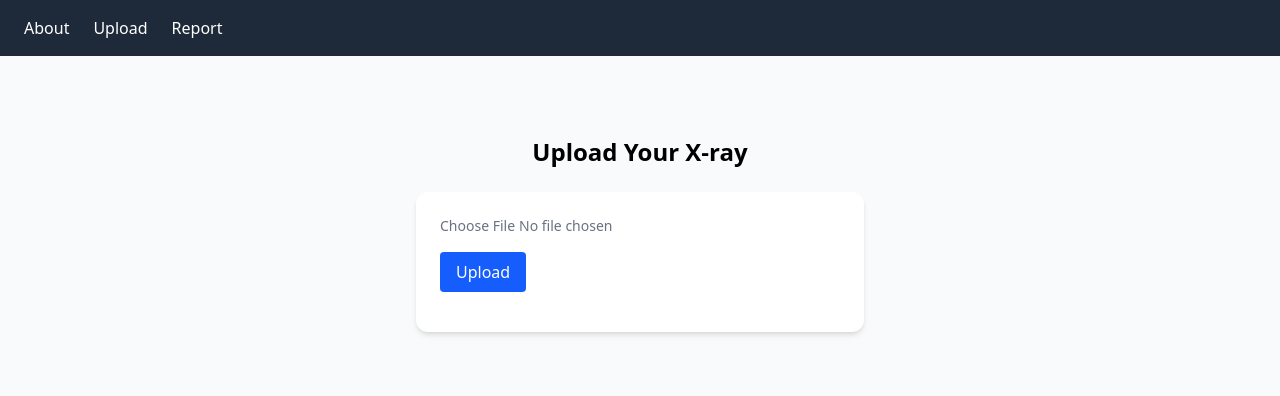
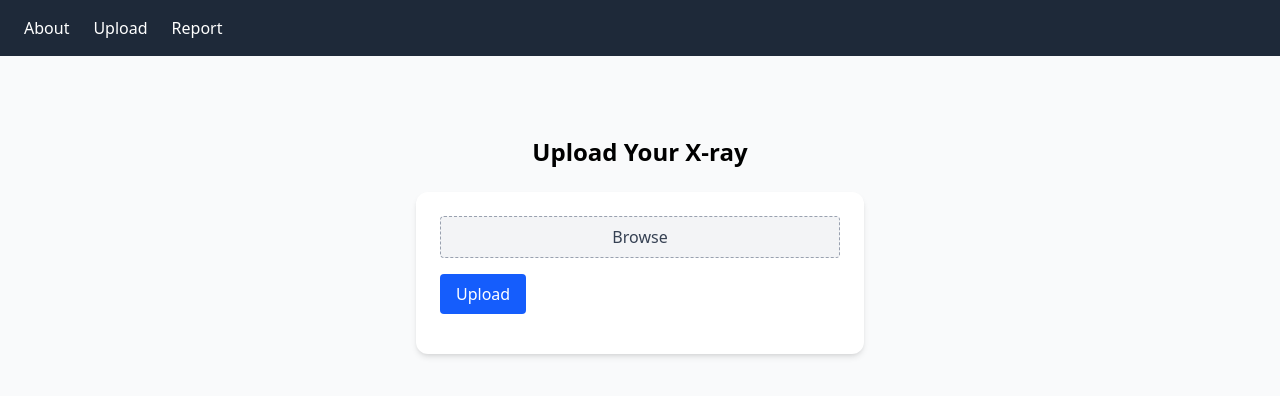
Before and after one commit to aristocrat71/Bone.ai, a React (Vite) app in the folder frontend/: page /dashboard in a window 1280 px wide. Shown: the top 396 px of the page. Built offline with nearby package versions, Linux system fonts and the light colour scheme.

Commit message:
improved browse image and added image preview

```diff
--- a/frontend/src/components/ImageUploader.jsx
+++ b/frontend/src/components/ImageUploader.jsx
@@ -5,9 +5,19 @@ const ImageUploader = () => {
   const [image, setImage] = useState(null);
   const [status, setStatus] = useState('');
   const [processedImageUrl, setProcessedImageUrl] = useState(null);
+  const [previewUrl, setPreviewUrl] = useState(null);
   const userName = getLoggedInUsername();
 
-  const handleImageChange = (e) => setImage(e.target.files[0]);
+  const handleImageChange = (e) => {
+    const file = e.target.files[0];
+    setImage(file);
+    if (file) {
+      setPreviewUrl(URL.createObjectURL(file));
+    } else {
+      setPreviewUrl(null);
+    }
+  };
+
 
   const handleUpload = async () => {
     if (!image) {
@@ -41,7 +51,25 @@ const ImageUploader = () => {
 
   return (
     <div className="p-6 max-w-md mx-auto bg-white rounded-xl shadow-md space-y-4">
-      <input type="file" accept="image/*" onChange={handleImageChange} className="block w-full text-sm text-gray-500" />
+      <input id="fileInput" type="file" accept="image/*" onChange={handleImageChange} className="hidden"
+/>
+      <label htmlFor="fileInput"
+        className="block w-full text-center cursor-pointer px-4 py-2 bg-gray-100 text-gray-700 rounded hover:bg-gray-200 border border-dashed border-gray-400">
+        {image ? image.name : 'Browse'}
+      </label>
+
+      {previewUrl && (
+        <div className="text-center">
+          <h3 className="text-sm text-gray-600 mb-1">Image Preview</h3>
+          <img
+            src={previewUrl}
+            alt="Preview"
+            className="rounded-md shadow-md max-w-full h-auto mx-auto"
+          />
+        </div>
+      )}
+
+
       <button onClick={handleUpload} className="bg-blue-600 hover:bg-blue-700 text-white px-4 py-2 rounded">
         Upload
       </button>
```
Also changed, not shown: 1 other file (tests, documents, lock files or other folders).
